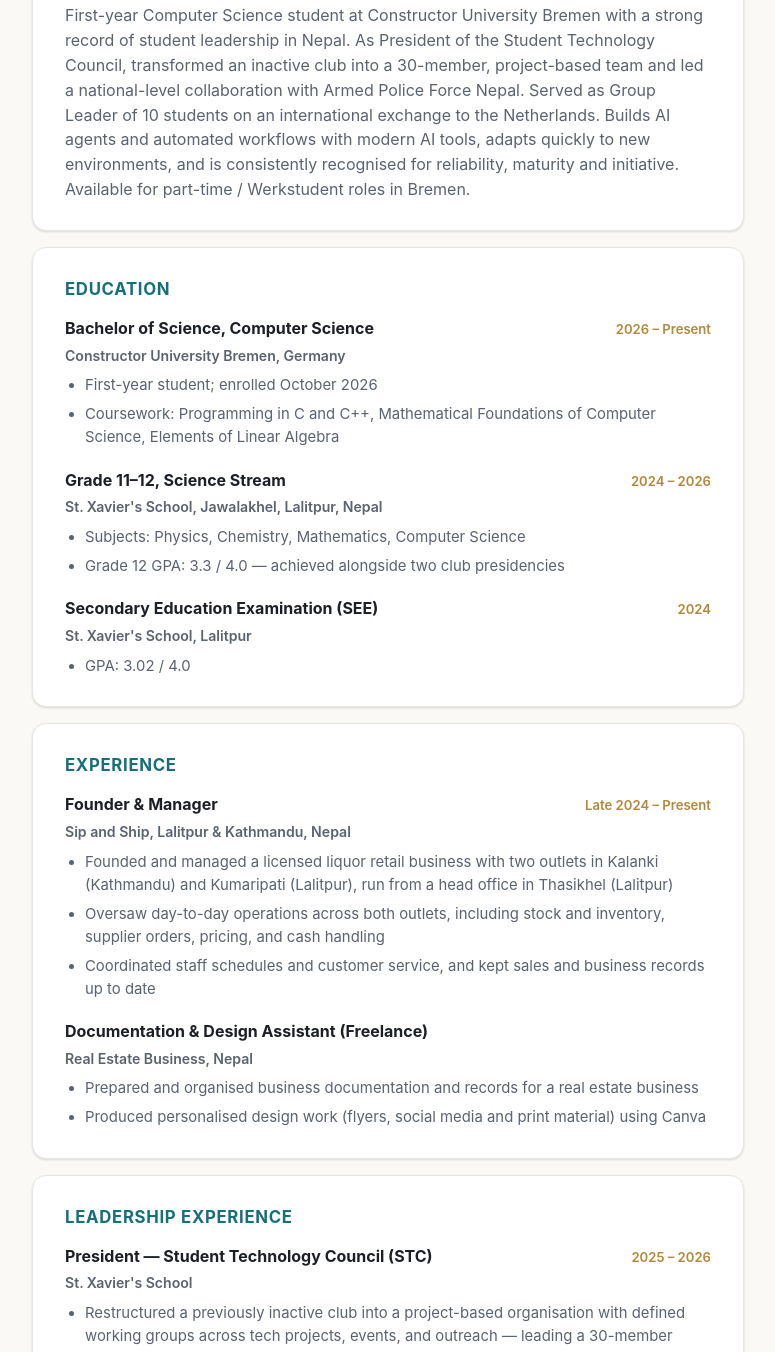
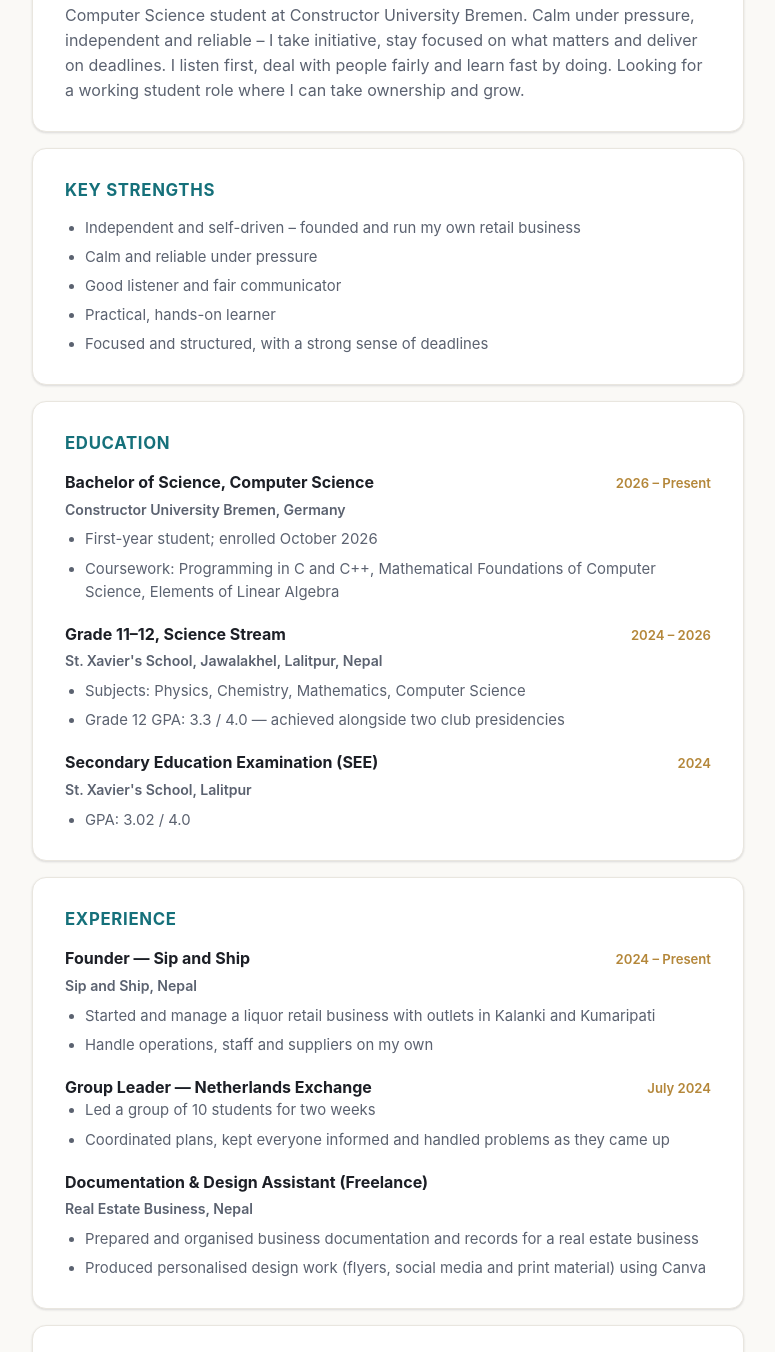
Before and after one commit to Pragalv118/Pragalv118.github.io, a plain HTML site: page index.html in a window 1280 px wide. Shown: the part 339-1691 px from the top of the page, without its empty margins (252-1027 px from the left). Drawn offline with Linux system fonts and the light colour scheme.

Commit message:
Update profile summary, add Key Strengths, refresh Experience entries
Rewrites the profile/about text, adds a Key Strengths section, and
updates/adds Experience entries for Sip and Ship and the Netherlands
exchange group-leader role.

Co-Authored-By: Claude Sonnet 5 <noreply@anthropic.com>

```diff
--- a/index.html
+++ b/index.html
@@ -34,7 +34,18 @@
 
   <section class="card">
     <h2>Profile</h2>
-    <p>First-year Computer Science student at Constructor University Bremen with a strong record of student leadership in Nepal. As President of the Student Technology Council, transformed an inactive club into a 30-member, project-based team and led a national-level collaboration with Armed Police Force Nepal. Served as Group Leader of 10 students on an international exchange to the Netherlands. Builds AI agents and automated workflows with modern AI tools, adapts quickly to new environments, and is consistently recognised for reliability, maturity and initiative. Available for part-time / Werkstudent roles in Bremen.</p>
+    <p>Computer Science student at Constructor University Bremen. Calm under pressure, independent and reliable – I take initiative, stay focused on what matters and deliver on deadlines. I listen first, deal with people fairly and learn fast by doing. Looking for a working student role where I can take ownership and grow.</p>
+  </section>
+
+  <section class="card">
+    <h2>Key Strengths</h2>
+    <ul>
+      <li>Independent and self-driven – founded and run my own retail business</li>
+      <li>Calm and reliable under pressure</li>
+      <li>Good listener and fair communicator</li>
+      <li>Practical, hands-on learner</li>
+      <li>Focused and structured, with a strong sense of deadlines</li>
+    </ul>
   </section>
 
   <section class="card">
@@ -81,14 +92,24 @@
 
     <div class="entry">
       <div class="entry-head">
-        <h3>Founder &amp; Manager</h3>
-        <span class="period">Late 2024 – Present</span>
+        <h3>Founder — Sip and Ship</h3>
+        <span class="period">2024 – Present</span>
       </div>
-      <p class="org">Sip and Ship, Lalitpur &amp; Kathmandu, Nepal</p>
+      <p class="org">Sip and Ship, Nepal</p>
       <ul>
-        <li>Founded and managed a licensed liquor retail business with two outlets in Kalanki (Kathmandu) and Kumaripati (Lalitpur), run from a head office in Thasikhel (Lalitpur)</li>
-        <li>Oversaw day-to-day operations across both outlets, including stock and inventory, supplier orders, pricing, and cash handling</li>
-        <li>Coordinated staff schedules and customer service, and kept sales and business records up to date</li>
+        <li>Started and manage a liquor retail business with outlets in Kalanki and Kumaripati</li>
+        <li>Handle operations, staff and suppliers on my own</li>
+      </ul>
+    </div>
+
+    <div class="entry">
+      <div class="entry-head">
+        <h3>Group Leader — Netherlands Exchange</h3>
+        <span class="period">July 2024</span>
+      </div>
+      <ul>
+        <li>Led a group of 10 students for two weeks</li>
+        <li>Coordinated plans, kept everyone informed and handled problems as they came up</li>
       </ul>
     </div>
 
```
